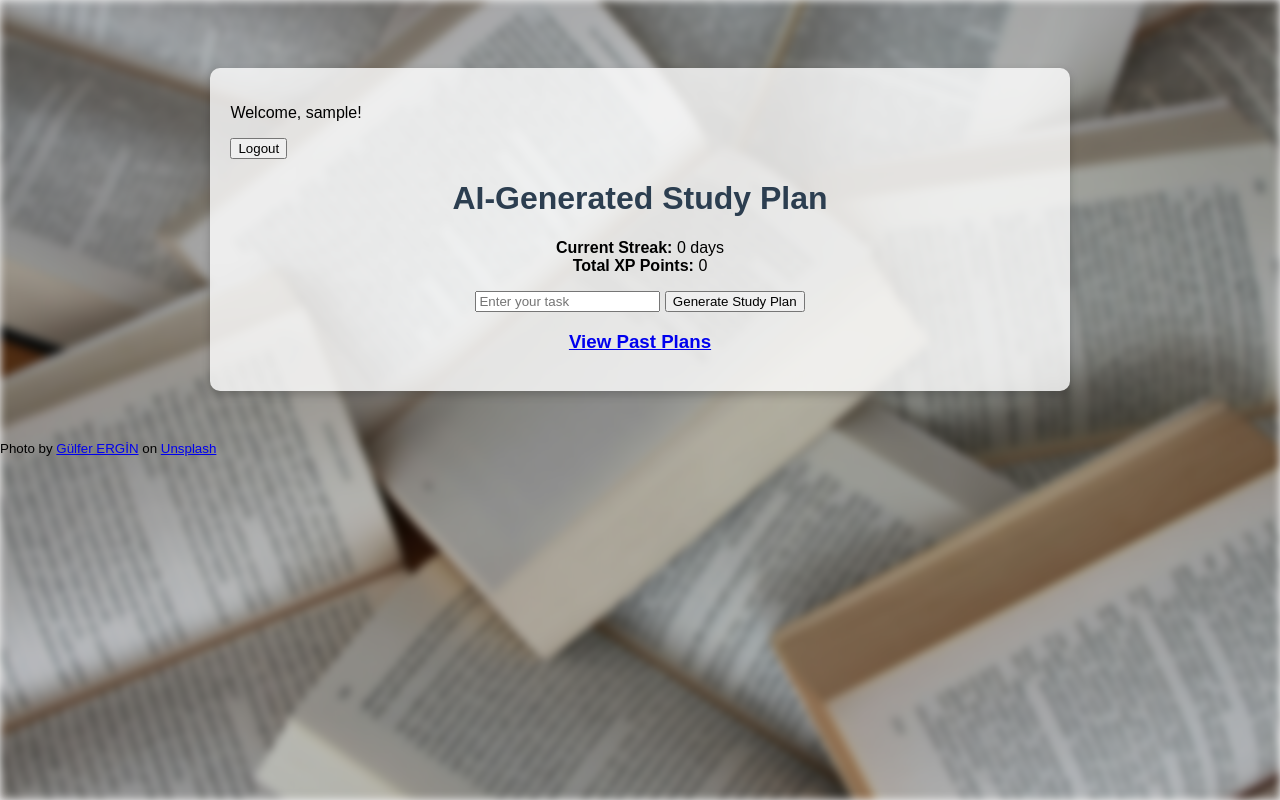
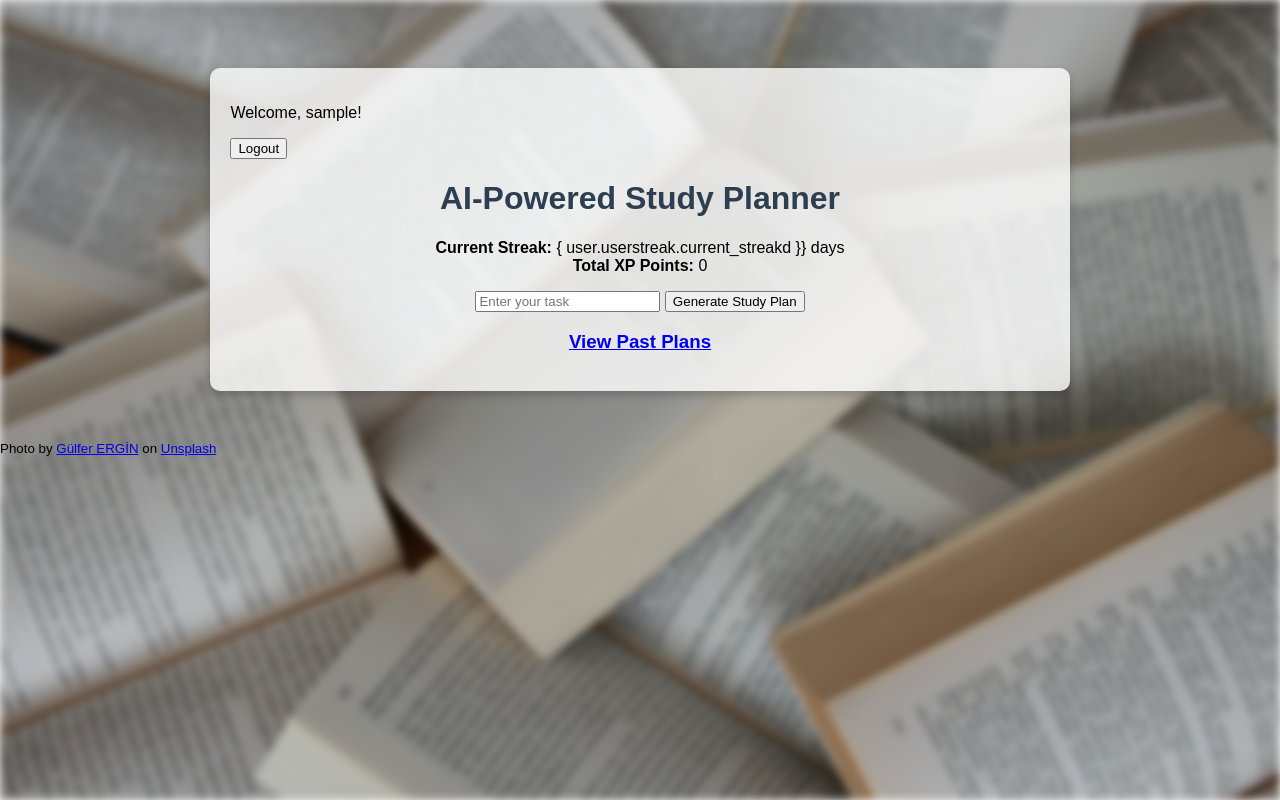
Before and after one commit to calliesiverson/AI-Powered-Study-Planner, a Django app: page / in a window 1280 px wide. Run offline with Django 5.2, Linux system fonts and the light colour scheme; the visitor is signed in with stand-in values (Sample User, id 1); data comes from the database, SQL or seed files in the repository.

Commit message:
Fixing small naming conventions

```diff
--- a/study_planner/templates/detail/daily_breakdown.html
+++ b/study_planner/templates/detail/daily_breakdown.html
@@ -103,7 +103,7 @@
             countdownElement.innerText = `${hours}h ${minutes}m ${seconds < 10 ? "0" : ""}${seconds}s`;
 
             // For debugging, just show minutes and seconds
-            // countdownElement.innerText = `${minutes}m ${seconds < 10 ? "0" : ""}${seconds}s`;
+            //countdownElement.innerText = `${minutes}m ${seconds < 10 ? "0" : ""}${seconds}s`;
 
             timeRemaining--;
         }, 1000);
--- a/study_planner/templates/home.html
+++ b/study_planner/templates/home.html
@@ -10,10 +10,15 @@
 
 <div class="container clearfix">
 
-    <center><h1>AI-Generated Study Plan</h1>
+    <center><h1>AI-Powered Study Planner</h1>
 
     <div class="gamification-stats">
-        <p><strong>Current Streak:</strong> <span id="streak-count">{{ user.userstreak.current_streak }}</span> days<br>
+        <p><strong>Current Streak:</strong> <span id="streak-count">
+        {% if user.userstreak.current_streak == 1 %}
+        {{ user.userstreak.current_streak }}</span> day<br>
+        {% else %}
+        { user.userstreak.current_streakd }}</span> days<br>
+        {% endif %}
         <strong>Total XP Points:</strong> <span id="xp-count">{{ user.userpoints.points }}</span></p>
     </div>
 
```
